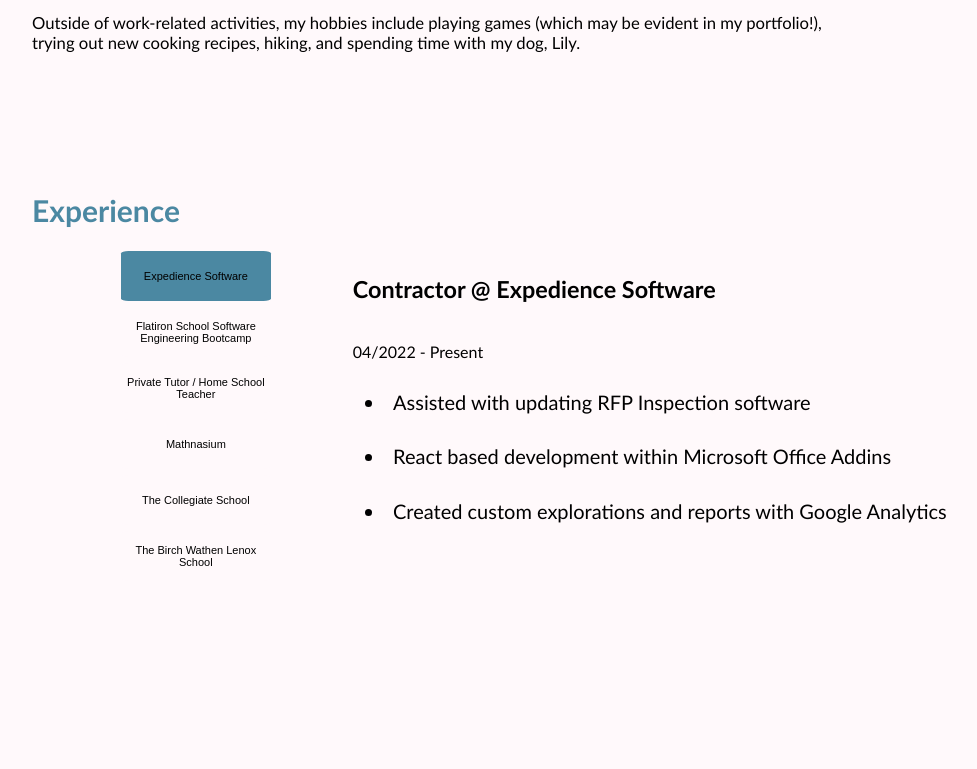
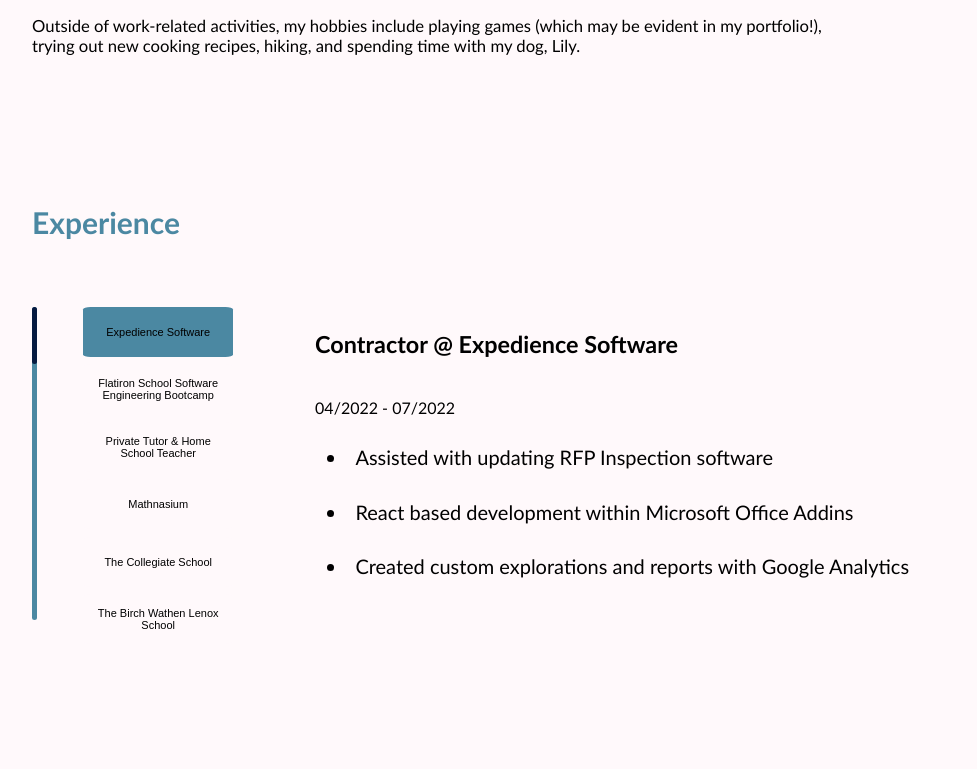
Before and after one commit to dylantoporek/portfolio-project, a React (Create React App) app: page / in a window 1280 px wide. Shown: the part 671-1440 px from the top of the page, without its empty margins (96-1073 px from the left). Built offline with nearby package versions, Linux system fonts and the light colour scheme.

Commit message:
experience animated scroll bar

```diff
--- a/src/App.scss
+++ b/src/App.scss
@@ -425,15 +425,6 @@
 
 /* /////////////////////////////                INTERACTIVE RESUME        ////////////////////////////////////////////// */
 
-#home-experience-container{
-  position: relative;
-  display: flex;
-  flex-direction: column;
-  align-self: center;
-  margin-right: 3%;
-
-}
-
 #resume-container{
   position: relative;
   align-self: center;
@@ -443,14 +434,24 @@
   color: black;
   width: 100%;
   border-radius: 4%;
-  padding-top: 5%;
+  padding-top: 10%;
+}
+
+#home-experience-buttons-container{
+  position: relative;
+  display: flex;
+  flex-direction: column;
+  align-self: center;
+  margin-right: 3%;
+  margin-left: 5%;
+
 }
 
 #work-container{
   display: flex;
   flex-direction: row;
   width: 100%;
-  justify-content: center;
+  justify-content: flex-start;
 }
 
 #work-details{
@@ -476,7 +477,7 @@
   width: 150px;
   height: 50px;
   font-size: 11px;
-  margin-bottom: 4%;
+  margin-bottom: 5%;
   border: none;
   cursor: pointer;
   border-radius: 5%;
@@ -501,6 +502,16 @@
   margin: 2%;
   padding-bottom: 1%;
   font-weight: 500;
+}
+
+.scroll-section{
+  position: relative;
+  width: 100%;
+  height: 57px;
+  border-radius: 10px;
+  transition: all .5s ease;
+  animation: 'slideInDown';
+  animation-duration: .75s;
 }
 
 
--- a/src/components/InteracticeResume.js
+++ b/src/components/InteracticeResume.js
@@ -1,5 +1,5 @@
 import React, {useState} from "react";
-import { $CombinedState } from "redux";
+import 'animate.css'
 
 function InteractiveResume(){
     const [showExperienceDetails, setShowExperienceDetials] = useState('Expedience Software')
@@ -13,7 +13,7 @@
                 'React based development within Microsoft Office Addins',
                 'Created custom explorations and reports with Google Analytics',
             ],
-            dates: '04/2022 -  Present'
+            dates: '04/2022 -  07/2022'
         },
         {
             company: 'Flatiron School Software Engineering Bootcamp',
@@ -26,7 +26,7 @@
             dates: '09/2021 - 03/2022'
         },
         {
-            company: 'Private Tutor / Home School Teacher',
+            company: 'Private Tutor & Home School Teacher',
             jobTitle: 'Tutor / Teacher',
             details: [
                 'Offered academic support in various subjects',
@@ -129,11 +129,62 @@
 
     </div>
 
+    const animatedDisplay =
+    <div id='button-nav-animated'
+        style={{
+        position: 'absolute',
+        backgroundColor: '#4B88A2',
+        width: '5px',
+        height: '70%',
+        borderRadius: '10px',
+        transition: "all .5s ease",
+        WebkitTransition: "all .5s ease",
+        MozTransition: "all .5s ease",
+    }}>
+    <div className="scroll-section" style={{
+        backgroundColor:'#061A40',
+        top:
+        showExperienceDetails === 'Expedience Software' ? 0 : null ||
+        showExperienceDetails === 'Flatiron School Software Engineering Bootcamp' ? 55 : null ||
+        showExperienceDetails === 'Private Tutor & Home School Teacher' ? 120 : null ||
+        showExperienceDetails === 'Mathnasium' ? 170 : null ||
+        showExperienceDetails === 'The Collegiate School' ? 230 : null ||
+        showExperienceDetails === 'The Birch Wathen Lenox School' ? 285 : null
+    }}></div>
+
+
+        {/* {showExperienceDetails === 'Expedience Software' ?
+            <div className="scroll-section" style={{
+                backgroundColor: '#061A40',
+                transition: "all .5s ease",
+                WebkitTransition: "all .5s ease",
+                MozTransition: "all .5s ease",
+                }}></div>
+        :
+            <div className="scroll-section" style={{
+                backgroundColor: '#4B88A2',
+                transition: "all .5s ease",
+                WebkitTransition: "all .5s ease",
+                MozTransition: "all .5s ease",
+                }}></div>} */}
+
+        {/* {showExperienceDetails === 'Flatiron School Software Engineering Bootcamp' ?
+            <div className="scroll-section" style={{backgroundColor: '#061A40'}}></div>
+        :
+            <div className="scroll-section" style={{backgroundColor: '#4B88A2'}}></div>} */}
+
+
+
+
+
+    </div>
     return (
         <div id='resume-container'>
 
-                <div id='work-container'>
-                <div id='home-experience-container'>
+            <div id='work-container'>
+                {animatedDisplay}
+
+                <div id='home-experience-buttons-container'>
                     {workButtonsDisplay}
                 </div>
 
@@ -141,7 +192,7 @@
                     {workDetailsDisplay}
                 </div>
 
-                </div>
+            </div>
 
             </div>
     )
```
